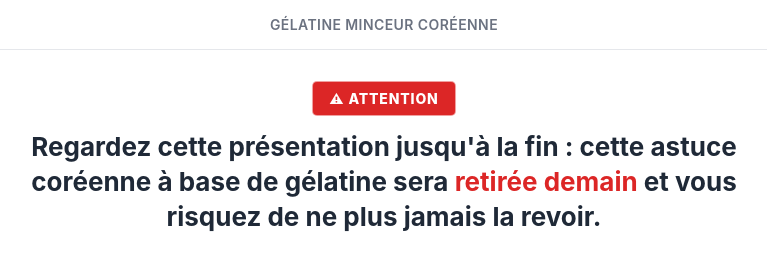
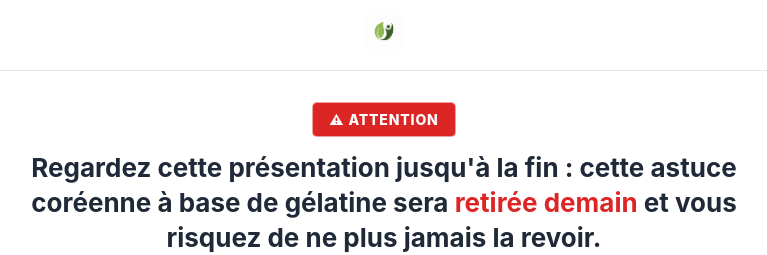
Before and after one commit to agencialh07-dev/Gel-e-cor-enne, a plain HTML site: page index.html in a window 1280 px wide. Shown: the top 255 px of the page, without its empty margins (256-1023 px from the left). Drawn offline with Linux system fonts and the light colour scheme.

Commit message:
Add files via upload

```diff
--- a/index.html
+++ b/index.html
@@ -39,11 +39,13 @@
         text-align: center;
     }
     header .brand {
-        font-size: 14px;
-        font-weight: 600;
-        letter-spacing: 0.03em;
-        color: var(--color-text-muted);
-        text-transform: uppercase;
+        display: inline-block;
+        height: 36px;
+    }
+    header .brand img {
+        height: 100%;
+        width: auto;
+        margin: 0 auto;
     }
 
     /* Hero */
@@ -237,7 +239,7 @@
 <body>
 
 <header>
-    <div class="brand">Gélatine Minceur Coréenne</div>
+    <div class="brand"><img src="assets/logonutricoree.png" alt="Gélatine Minceur Coréenne"></div>
 </header>
 
 <main>
```
Also changed, not shown: assets/logonutricoree.png (added).
